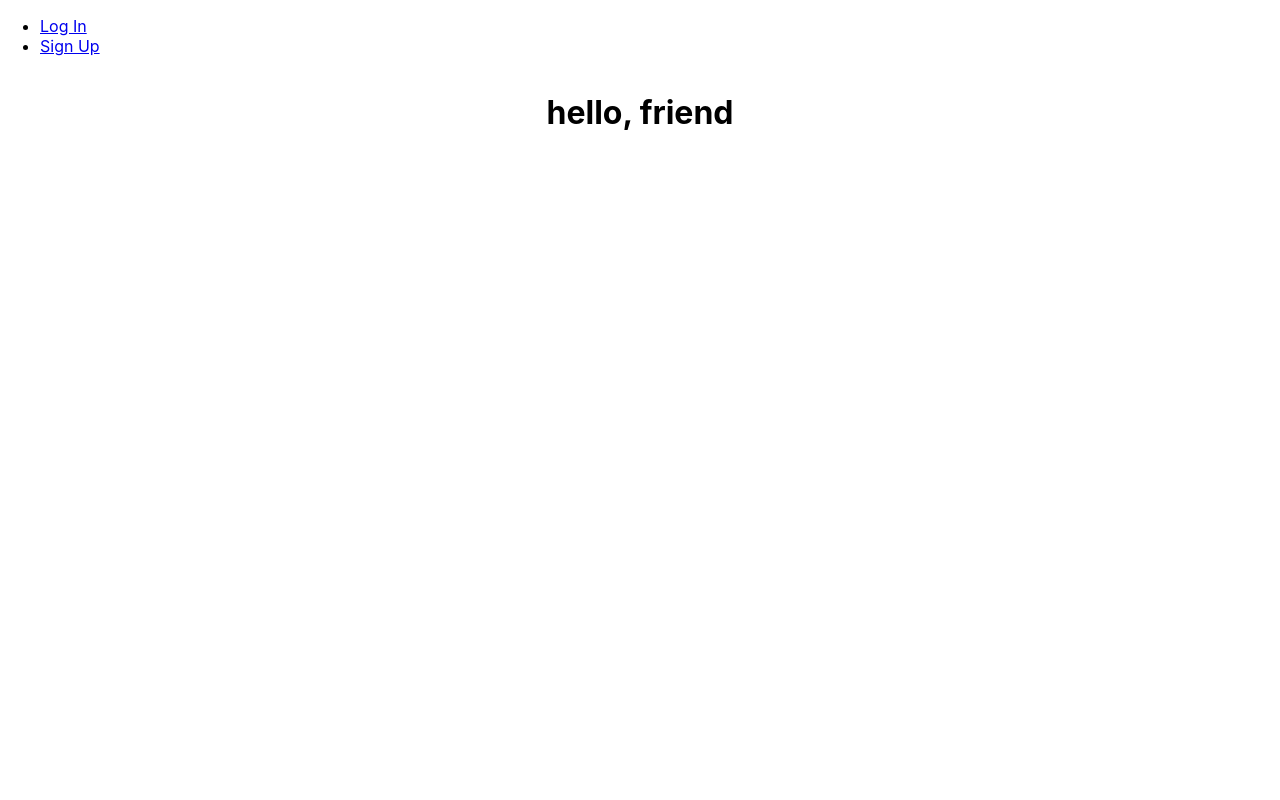
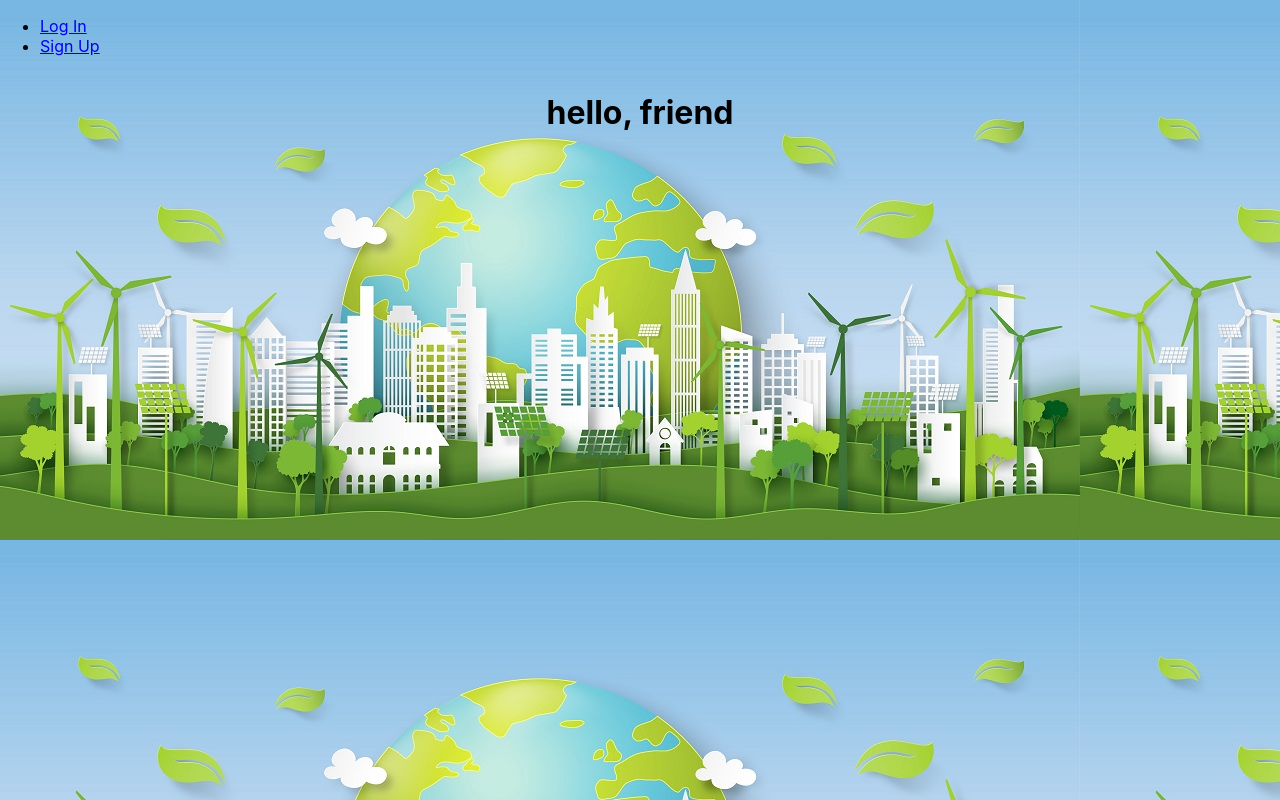
Before and after one commit to hbarrons/footprint-front-end, a React (Create React App) app: page / in a window 1280 px wide. Built offline with nearby package versions, Linux system fonts and the light colour scheme; no server answers.

Commit message:
add background image

```diff
--- a/src/App.jsx
+++ b/src/App.jsx
@@ -10,6 +10,9 @@ import * as footprintService from './services/footprintService'
 import FootprintForm from './pages/Forms/FootprintForm'
 import Footprints from './pages/Footprints/Footprints'
 import FootprintDetails from './pages/FootprintDetails/FootprintDetails'
+
+//styles
+import './styles/index.css'
 
 
 const App = () => {
--- /dev/null
+++ b/src/styles/index.css
@@ -0,0 +1,3 @@
+body {
+  background-image: url('/src/assets/EmissionsBackground.jpeg');
+}
```
Also changed, not shown: src/assets/EmissionsBackground.jpeg (added).
